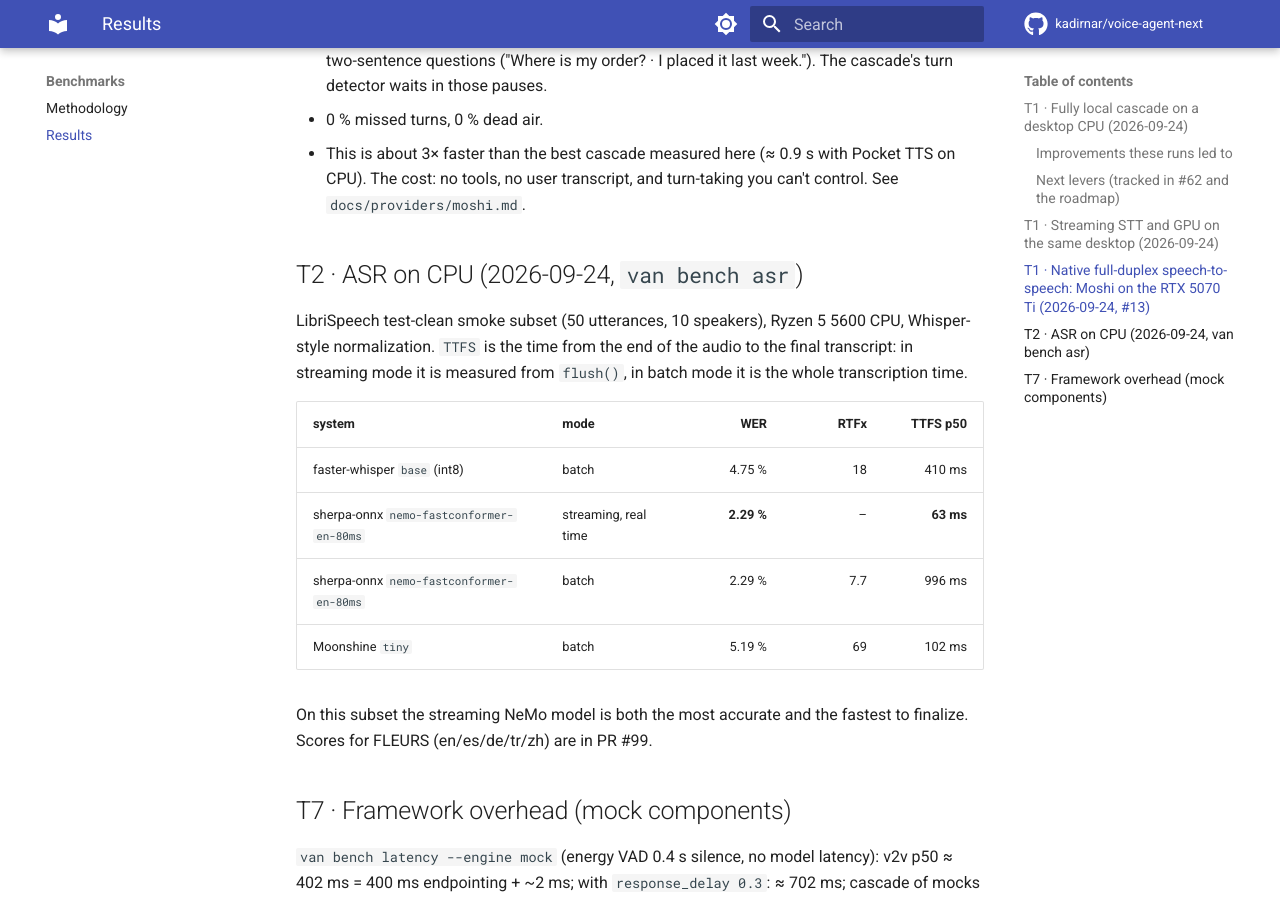
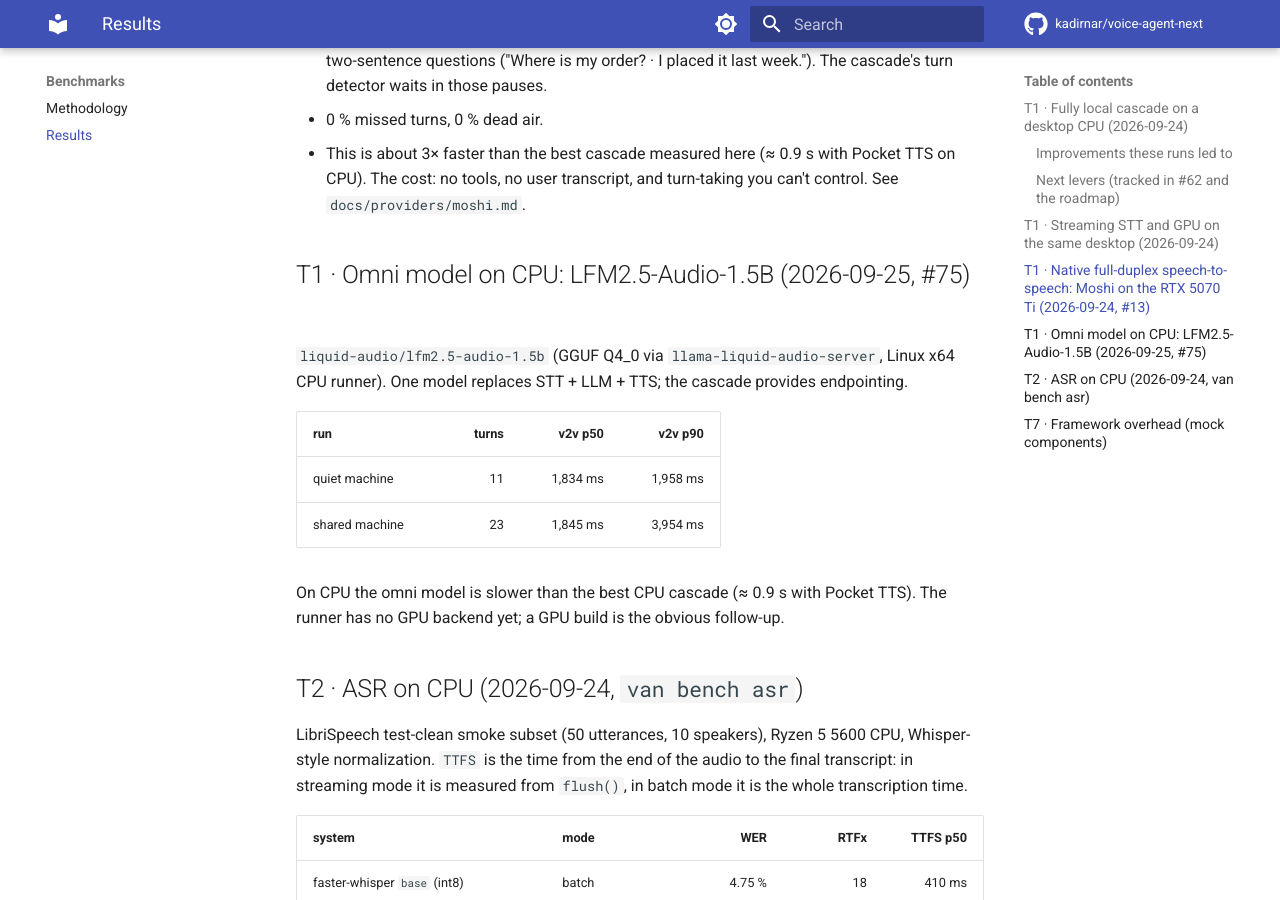
Before and after one commit to kadirnar/voice-agent-next, an MkDocs documentation site: the page built from docs/benchmarks/results.md, in a window 1280 px wide and 900 px high, scrolled down 3697 px. Built offline with MkDocs 1.6.1 and Material for MkDocs 9.7.7, drawn with Linux system fonts in a browser that asks for light colours; comment, search, counter and statistics services are not loaded.

Commit message:
docs(bench): LFM2.5-Audio omni results on CPU
Co-Authored-By: Claude Opus 5.5 (1M context) <noreply@anthropic.com>

```diff
--- a/docs/benchmarks/results.md
+++ b/docs/benchmarks/results.md
@@ -95,6 +95,17 @@ Audio-streaming TTS removes the clause-rendering wait. It is the largest single
 - 0 % missed turns, 0 % dead air.
 - This is about 3× faster than the best cascade measured here (≈ 0.9 s with Pocket TTS on CPU). The cost: no tools, no user transcript, and turn-taking you can't control. See `docs/providers/moshi.md`.
 
+## T1 · Omni model on CPU: LFM2.5-Audio-1.5B (2026-09-25, #75)
+
+`liquid-audio/lfm2.5-audio-1.5b` (GGUF Q4_0 via `llama-liquid-audio-server`, Linux x64 CPU runner). One model replaces STT + LLM + TTS; the cascade provides endpointing.
+
+| run | turns | v2v p50 | v2v p90 |
+|---|---:|---:|---:|
+| quiet machine | 11 | 1,834 ms | 1,958 ms |
+| shared machine | 23 | 1,845 ms | 3,954 ms |
+
+On CPU the omni model is slower than the best CPU cascade (≈ 0.9 s with Pocket TTS). The runner has no GPU backend yet; a GPU build is the obvious follow-up.
+
 ## T2 · ASR on CPU (2026-09-24, `van bench asr`)
 
 LibriSpeech test-clean smoke subset (50 utterances, 10 speakers), Ryzen 5 5600 CPU, Whisper-style normalization. `TTFS` is the time from the end of the audio to the final transcript: in streaming mode it is measured from `flush()`, in batch mode it is the whole transcription time.
```
